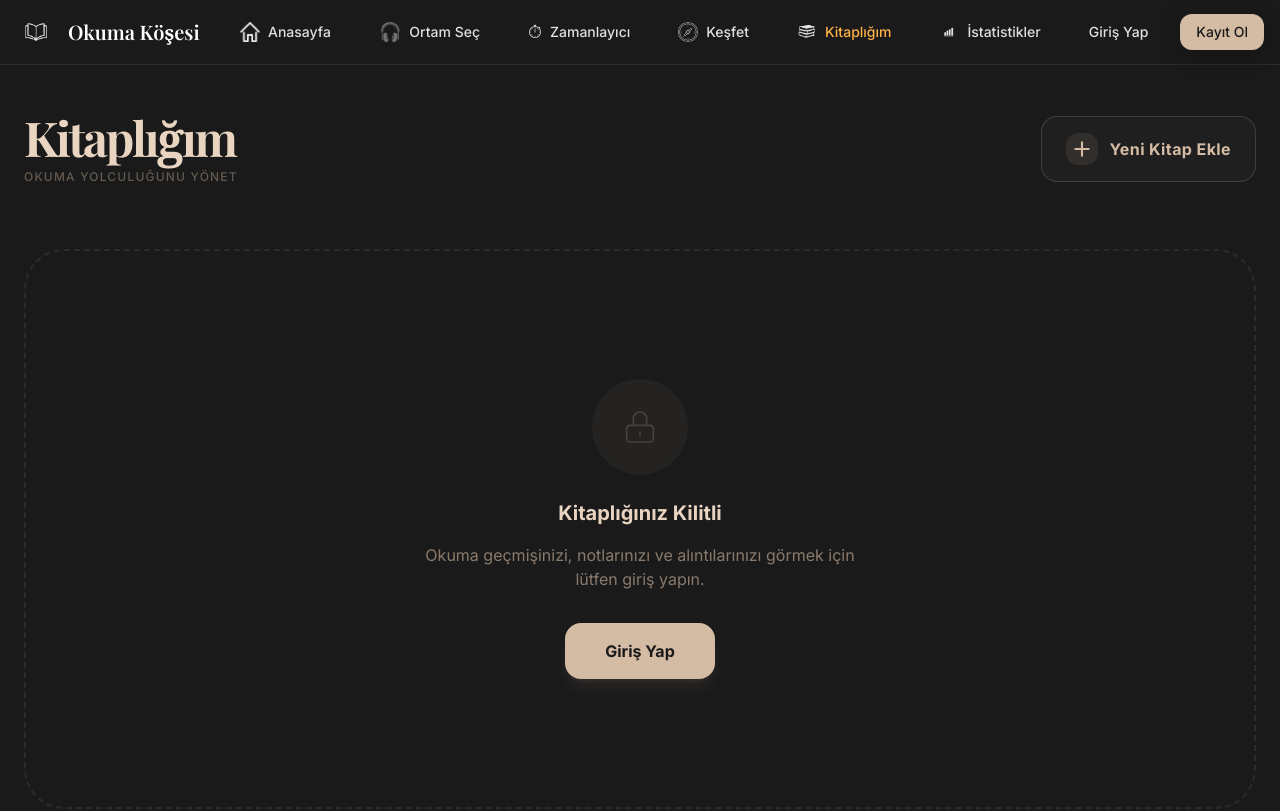
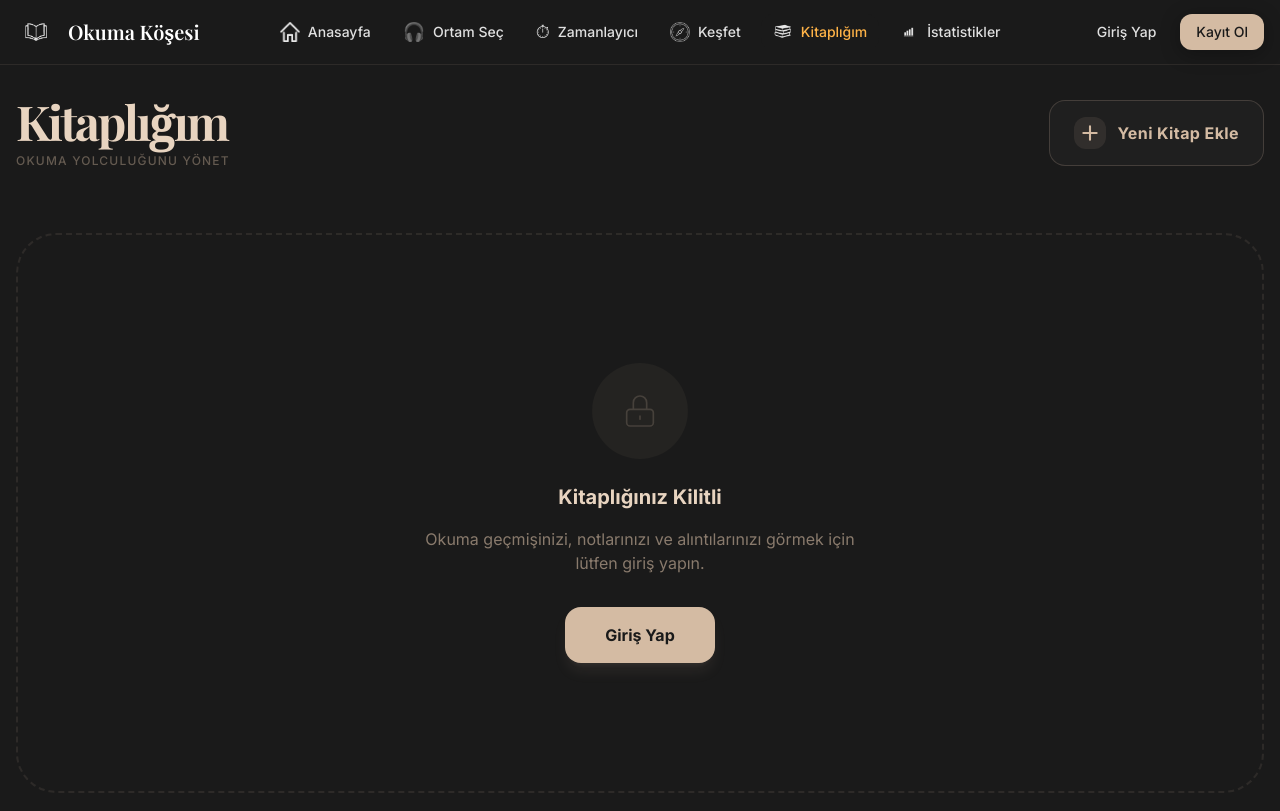
Before and after one commit to 1Acarrr/okuma-kosesi, a Next.js app in the folder client/: page /books in a window 1280 px wide. Shown: the top 811 px of the page. Built offline with nearby package versions, Linux system fonts and the light colour scheme.

Commit message:
Fix UI responsiveness across application: mobile navigation, page heights, and footer layout

```diff
--- a/client/src/components/Footer.tsx
+++ b/client/src/components/Footer.tsx
@@ -32,8 +32,8 @@ export const Footer: React.FC = () => {
           </Link>
 
           {/* Links and Copyright */}
-          <div className="flex flex-row items-center justify-end gap-2.5 sm:gap-8 md:gap-10 text-[10px] sm:text-[13px] md:text-[15px] font-sans text-text-medium whitespace-nowrap ml-auto">
-            <Link href="/about" className="hover:text-white transition-colors duration-200">
+          <div className="flex flex-row flex-wrap items-center justify-center sm:justify-end gap-x-4 sm:gap-x-8 gap-y-2 text-[10px] sm:text-[13px] md:text-[15px] font-sans text-text-medium ml-auto">
+            <Link href="/about" className="hover:text-white transition-colors duration-200 whitespace-nowrap">
               Hakkında
             </Link>
             <Link href="/contact" className="hover:text-white transition-colors duration-200">
--- a/client/src/components/Navigation.tsx
+++ b/client/src/components/Navigation.tsx
@@ -9,7 +9,9 @@ export const Navigation: React.FC = () => {
   const { isAuthenticated, user, logout } = useAppStore();
   const [mounted, setMounted] = useState(false);
   const [profileDropdownOpen, setProfileDropdownOpen] = useState(false);
+  const [mobileMenuOpen, setMobileMenuOpen] = useState(false);
   const dropdownRef = useRef<HTMLDivElement>(null);
+  const mobileMenuRef = useRef<HTMLDivElement>(null);
 
   // LocalStorage'dan token'ı yükle ve router değişikliklerini dinle
   useEffect(() => {
@@ -32,12 +34,11 @@ export const Navigation: React.FC = () => {
       }
     };
 
-    // İlk yüklemede kontrol et
     checkAuth();
 
-    // Router değişikliklerini dinle
     const handleRouteChange = () => {
       checkAuth();
+      setMobileMenuOpen(false); // Route değişince mobil menüyü kapat
     };
 
     router.events?.on('routeChangeComplete', handleRouteChange);
@@ -53,23 +54,27 @@ export const Navigation: React.FC = () => {
       if (dropdownRef.current && !dropdownRef.current.contains(event.target as Node)) {
         setProfileDropdownOpen(false);
       }
+      if (mobileMenuRef.current && !mobileMenuRef.current.contains(event.target as Node)) {
+        setMobileMenuOpen(false);
+      }
     };
 
-    if (profileDropdownOpen) {
+    if (profileDropdownOpen || mobileMenuOpen) {
       document.addEventListener('mousedown', handleClickOutside);
     }
 
     return () => {
       document.removeEventListener('mousedown', handleClickOutside);
     };
-  }, [profileDropdownOpen]);
+  }, [profileDropdownOpen, mobileMenuOpen]);
 
-  const profileMenuItems = [
-    { href: '/focus', label: 'Ortam Seç' },
-    { href: '/timer', label: 'Zamanlayıcı' },
-    { href: '/discover', label: 'Keşfet' },
-    { href: '/books', label: 'Kitaplığım' },
-    { href: '/stats', label: 'İstatistikler' },
+  const navLinks = [
+    { href: '/', label: 'Anasayfa', icon: '/home.png', isEmoji: false },
+    { href: '/focus', label: 'Ortam Seç', icon: '🎧', isEmoji: true },
+    { href: '/timer', label: 'Zamanlayıcı', icon: '⏱', isEmoji: true },
+    { href: '/discover', label: 'Keşfet', icon: '/kesfet.png', isEmoji: false },
+    { href: '/books', label: 'Kitaplığım', icon: '/kitaplık.png', isEmoji: false },
+    { href: '/stats', label: 'İstatistikler', icon: '/istatistik.png', isEmoji: false, requiresAuth: true },
   ];
 
   const handleLogout = () => {
@@ -77,11 +82,12 @@ export const Navigation: React.FC = () => {
     localStorage.removeItem('token');
     localStorage.removeItem('user');
     setProfileDropdownOpen(false);
+    setMobileMenuOpen(false);
     router.push('/');
   };
 
-  const handleAuthNavigation = (e: React.MouseEvent) => {
-    if (!isAuthenticated) {
+  const handleAuthNavigation = (e: React.MouseEvent, requiresAuth?: boolean) => {
+    if (requiresAuth && !isAuthenticated) {
       e.preventDefault();
       router.push('/login');
     }
@@ -94,9 +100,9 @@ export const Navigation: React.FC = () => {
       className="glass border-b border-warm-beige/10 sticky top-0 z-50 px-3 sm:px-4"
       style={{ backgroundColor: '#1a1a1a' }}
     >
-      <div className="flex items-center justify-between h-16 w-full">
+      <div className="flex items-center justify-between h-16 w-full max-w-7xl mx-auto">
         {/* Sol Taraf - Logo ve Başlık */}
-        <Link href="/" className="flex items-center gap-2 sm:gap-3 group">
+        <Link href="/" className="flex items-center gap-2 sm:gap-3 group z-50">
           <div className="relative w-8 h-8 sm:w-10 sm:h-10 flex-shrink-0">
             <Image
               src="/logo.png"
@@ -115,20 +121,26 @@ export const Navigation: React.FC = () => {
           </span>
         </Link>
 
-        {/* Sağ Taraf - Navigation ve Auth */}
-        <div className="flex items-center gap-2 sm:gap-4">
-          {/* Anasayfa Linki */}
+        {/* Orta Taraf - Desktop Navigation Links (sadece lg ve üzeri ekranlarda görünür) */}
+        <div className="hidden lg:flex items-center justify-center flex-1 gap-2 mx-4">
+          {navLinks.map((link) => (
             <Link
-            href="/"
-            className={`hidden sm:flex items-center gap-2 px-4 py-2 rounded-xl transition-all ${router.pathname === '/'
+              key={link.href}
+              href={link.href}
+              onClick={(e) => handleAuthNavigation(e, link.requiresAuth)}
+              className={`flex items-center gap-2 px-3 py-2 rounded-xl transition-all ${
+                router.pathname === link.href
                   ? 'text-[#ffb347] bg-dark-bg-primary/50'
                   : 'text-text-light hover:text-[#ffb347] hover:bg-dark-bg-primary/30'
               }`}
             >
+              {link.isEmoji ? (
+                <span className="text-lg">{link.icon}</span>
+              ) : (
                 <div className="relative w-5 h-5">
                   <Image
-                src="/home.png"
-                alt="Anasayfa"
+                    src={link.icon}
+                    alt={link.label}
                     width={20}
                     height={20}
                     className="w-full h-full object-contain brightness-0 invert opacity-90 contrast-200"
@@ -138,116 +150,21 @@ export const Navigation: React.FC = () => {
                     }}
                   />
                 </div>
-            <span className="text-sm font-medium">Anasayfa</span>
+              )}
+              <span className="text-sm font-medium whitespace-nowrap">{link.label}</span>
             </Link>
+          ))}
+        </div>
 
-          {/* Ortam Seçme Butonu */}
-          <Link
-            href="/focus"
-            className={`hidden sm:flex items-center gap-2 px-4 py-2 rounded-xl transition-all ${router.pathname === '/focus'
-              ? 'text-[#ffb347] bg-dark-bg-primary/50'
-              : 'text-text-light hover:text-[#ffb347] hover:bg-dark-bg-primary/30'
-              }`}
-          >
-            <span className="text-lg">🎧</span>
-            <span className="text-sm font-medium">Ortam Seç</span>
-          </Link>
-
-          {/* Zamanlayıcı Butonu */}
-          <Link
-            href="/timer"
-            className={`hidden sm:flex items-center gap-2 px-4 py-2 rounded-xl transition-all ${router.pathname === '/timer'
-              ? 'text-[#ffb347] bg-dark-bg-primary/50'
-              : 'text-text-light hover:text-[#ffb347] hover:bg-dark-bg-primary/30'
-              }`}
-          >
-            <span className="text-lg">⏱</span>
-            <span className="text-sm font-medium">Zamanlayıcı</span>
-          </Link>
-
-          {/* Keşfet Butonu */}
-          <Link
-            href="/discover"
-            className={`hidden sm:flex items-center gap-2 px-4 py-2 rounded-xl transition-all ${router.pathname === '/discover'
-              ? 'text-[#ffb347] bg-dark-bg-primary/50'
-              : 'text-text-light hover:text-[#ffb347] hover:bg-dark-bg-primary/30'
-              }`}
-          >
-            <div className="relative w-5 h-5">
-              <Image
-                src="/kesfet.png"
-                alt="Keşfet"
-                width={20}
-                height={20}
-                className="w-full h-full object-contain brightness-0 invert opacity-90 contrast-200"
-                style={{
-                  mixBlendMode: 'screen',
-                  filter: 'brightness(0) invert(1)',
-                }}
-              />
-            </div>
-            <span className="text-sm font-medium">Keşfet</span>
-          </Link>
-
-          {/* Kitaplığım Linki */}
-          <Link
-            href="/books"
-            className={`hidden sm:flex items-center gap-2 px-4 py-2 rounded-xl transition-all ${router.pathname === '/books'
-              ? 'text-[#ffb347] bg-dark-bg-primary/50'
-              : 'text-text-light hover:text-[#ffb347] hover:bg-dark-bg-primary/30'
-              }`}
-          >
-            <div className="relative w-5 h-5">
-              <Image
-                src="/kitaplık.png"
-                alt="Kitaplığım"
-                width={20}
-                height={20}
-                className="w-full h-full object-contain brightness-0 invert opacity-90 contrast-200"
-                style={{
-                  mixBlendMode: 'screen',
-                  filter: 'brightness(0) invert(1)',
-                }}
-              />
-            </div>
-            <span className="text-sm font-medium">Kitaplığım</span>
-          </Link>
-
-          {/* İstatistikler Linki */}
-          <Link
-            href="/stats"
-            onClick={handleAuthNavigation}
-            className={`hidden sm:flex items-center gap-2 px-4 py-2 rounded-xl transition-all ${router.pathname === '/stats'
-              ? 'text-[#ffb347] bg-dark-bg-primary/50'
-              : 'text-text-light hover:text-[#ffb347] hover:bg-dark-bg-primary/30'
-              }`}
-          >
-            <div className="relative w-5 h-5">
-              <Image
-                src="/istatistik.png"
-                alt="İstatistikler"
-                width={20}
-                height={20}
-                className="w-full h-full object-contain brightness-0 invert opacity-90 contrast-200"
-                style={{
-                  mixBlendMode: 'screen',
-                  filter: 'brightness(0) invert(1)',
-                }}
-              />
-            </div>
-            <span className="text-sm font-medium">İstatistikler</span>
-          </Link>
-
+        {/* Sağ Taraf - Profil ve Mobil Hamburger */}
+        <div className="flex items-center gap-2 sm:gap-4 z-50">
           {isAuthenticated && user ? (
-            <>
-              {/* Profil Dropdown */}
             <div className="relative" ref={dropdownRef}>
               <button
                 onClick={() => setProfileDropdownOpen(!profileDropdownOpen)}
                 className="flex items-center gap-3 px-3 py-2 rounded-xl hover:bg-dark-bg-primary/30 transition-all group"
               >
-                  {/* Desktop: Profil Fotoğrafı */}
-                  <div className="relative hidden sm:block w-8 h-8 rounded-full overflow-hidden border-2 border-warm-beige/30 group-hover:border-[#ffb347] transition-colors">
+                <div className="relative w-8 h-8 rounded-full overflow-hidden border-2 border-warm-beige/30 group-hover:border-[#ffb347] transition-colors">
                   <Image
                     src="/profile.png"
                     alt="Profil"
@@ -260,53 +177,26 @@ export const Navigation: React.FC = () => {
                     }}
                   />
                 </div>
-
-                  {/* Desktop: İsim ve Ok */}
-                  <span className="hidden sm:block text-text-light text-sm font-medium group-hover:text-[#ffb347] transition-colors">
+                {/* Masaüstünde (lg) ismi göster, altındaki ekranlarda gizle */}
+                <span className="hidden lg:block text-text-light text-sm font-medium group-hover:text-[#ffb347] transition-colors">
                   {user.name}
                 </span>
                 <svg
-                    className={`hidden sm:block w-4 h-4 text-text-medium transition-transform ${profileDropdownOpen ? 'rotate-180' : ''}`}
+                  className={`hidden lg:block w-4 h-4 text-text-medium transition-transform ${profileDropdownOpen ? 'rotate-180' : ''}`}
                   fill="none"
                   stroke="currentColor"
                   viewBox="0 0 24 24"
                 >
                   <path strokeLinecap="round" strokeLinejoin="round" strokeWidth={2} d="M19 9l-7 7-7-7" />
                 </svg>
-
-                  {/* Mobile: Hamburger Menu İkonu */}
-                  <div className="sm:hidden text-warm-beige group-hover:text-warm-light transition-colors flex items-center justify-center p-1">
-                    <svg className="w-7 h-7" fill="none" stroke="currentColor" viewBox="0 0 24 24">
-                      {profileDropdownOpen ? (
-                        <path strokeLinecap="round" strokeLinejoin="round" strokeWidth={2} d="M6 18L18 6M6 6l12 12" />
-                      ) : (
-                        <path strokeLinecap="round" strokeLinejoin="round" strokeWidth={2} d="M4 6h16M4 12h16m-7 6h7" />
-                      )}
-                    </svg>
-                  </div>
               </button>
 
-                {/* Dropdown Menu */}
+              {/* Desktop Profile Dropdown (lg ve üzeri) */}
               {profileDropdownOpen && (
-                  <div className="absolute right-0 mt-2 w-56 glass border border-warm-beige/10 rounded-2xl shadow-soft-lg overflow-hidden">
+                <div className="hidden lg:block absolute right-0 mt-2 w-56 bg-dark-bg-secondary border border-warm-beige/20 rounded-2xl shadow-soft-lg overflow-hidden">
                   <div className="px-4 py-3 border-b border-warm-beige/10">
                     <p className="text-sm font-semibold text-warm-beige font-serif">{user.name}</p>
                     <p className="text-xs text-text-medium mt-1">{user.email}</p>
-                    </div>
-                    <div className="py-1">
-                      {profileMenuItems.map((item) => (
-                        <Link
-                          key={item.href}
-                          href={item.href}
-                          onClick={() => setProfileDropdownOpen(false)}
-                          className={`flex items-center gap-3 px-4 py-2 transition-all ${router.pathname === item.href
-                            ? 'text-[#ffb347] bg-dark-bg-primary/50'
-                            : 'text-text-light hover:bg-dark-bg-primary/50 hover:text-[#ffb347]'
-                            }`}
-                        >
-                          <span className="text-sm">{item.label}</span>
-                        </Link>
-                      ))}
                   </div>
                   <div className="border-t border-warm-beige/10 py-1">
                     <button
@@ -319,24 +209,112 @@ export const Navigation: React.FC = () => {
                 </div>
               )}
             </div>
-            </>
           ) : (
-            <>
-              {/* Giriş Yapılmamışsa */}
+            <div className="hidden lg:flex items-center gap-2">
               <Link
                 href="/login"
-                className="px-2 sm:px-4 py-2 rounded-xl text-text-light hover:text-[#ffb347] hover:bg-dark-bg-primary/30 transition-all text-sm font-medium whitespace-nowrap"
+                className="px-4 py-2 rounded-xl text-text-light hover:text-[#ffb347] hover:bg-dark-bg-primary/30 transition-all text-sm font-medium whitespace-nowrap"
               >
                 Giriş Yap
               </Link>
               <Link
                 href="/register"
-                className="px-3 sm:px-4 py-2 rounded-xl bg-warm-beige hover:bg-warm-light text-dark-bg-primary transition-all text-sm font-medium shadow-soft whitespace-nowrap"
+                className="px-4 py-2 rounded-xl bg-warm-beige hover:bg-warm-light text-dark-bg-primary transition-all text-sm font-medium shadow-soft whitespace-nowrap"
               >
                 Kayıt Ol
               </Link>
-            </>
+            </div>
           )}
+
+          {/* Mobil Menü İkonu (Hamburger) - Sadece lg altı ekranlarda (Tablet ve Telefon) */}
+          <div className="lg:hidden flex items-center" ref={mobileMenuRef}>
+            <button
+              onClick={() => setMobileMenuOpen(!mobileMenuOpen)}
+              className="text-warm-beige hover:text-warm-light transition-colors flex items-center justify-center p-2 rounded-xl hover:bg-dark-bg-primary/30"
+              aria-label="Menüyü Aç/Kapat"
+            >
+              <svg className="w-7 h-7" fill="none" stroke="currentColor" viewBox="0 0 24 24">
+                {mobileMenuOpen ? (
+                  <path strokeLinecap="round" strokeLinejoin="round" strokeWidth={2} d="M6 18L18 6M6 6l12 12" />
+                ) : (
+                  <path strokeLinecap="round" strokeLinejoin="round" strokeWidth={2} d="M4 6h16M4 12h16m-7 6h7" />
+                )}
+              </svg>
+            </button>
+
+            {/* Mobile Dropdown Menu */}
+            {mobileMenuOpen && (
+              <div className="absolute top-[65px] right-2 w-[240px] bg-dark-bg-secondary border border-warm-beige/20 rounded-2xl shadow-[0_8px_30px_rgb(0,0,0,0.8)] overflow-hidden z-50">
+                {isAuthenticated && user && (
+                  <div className="px-4 py-4 border-b border-warm-beige/20 bg-dark-bg-primary/50">
+                    <p className="text-sm font-semibold text-warm-beige font-serif">{user.name}</p>
+                    <p className="text-xs text-text-medium mt-1 truncate">{user.email}</p>
+                  </div>
+                )}
+
+                <div className="py-2">
+                  {navLinks.map((link) => (
+                    <Link
+                      key={link.href}
+                      href={link.href}
+                      onClick={(e) => handleAuthNavigation(e, link.requiresAuth)}
+                      className={`flex items-center gap-3 px-5 py-3 transition-all ${
+                        router.pathname === link.href
+                          ? 'text-[#ffb347] bg-dark-bg-primary/50 border-l-2 border-[#ffb347]'
+                          : 'text-text-light hover:bg-dark-bg-primary/30 hover:text-[#ffb347] border-l-2 border-transparent'
+                      }`}
+                    >
+                      {link.isEmoji ? (
+                        <span className="text-lg w-5 text-center">{link.icon}</span>
+                      ) : (
+                        <div className="relative w-5 h-5 opacity-90">
+                          <Image
+                            src={link.icon}
+                            alt={link.label}
+                            width={20}
+                            height={20}
+                            className={`w-full h-full object-contain brightness-0 invert contrast-200 ${router.pathname === link.href ? '' : 'opacity-80'}`}
+                            style={{
+                              mixBlendMode: 'screen',
+                              filter: 'brightness(0) invert(1)',
+                            }}
+                          />
+                        </div>
+                      )}
+                      <span className="text-sm font-medium">{link.label}</span>
+                    </Link>
+                  ))}
+                </div>
+
+                {!isAuthenticated ? (
+                  <div className="border-t border-warm-beige/20 py-2 px-3 flex flex-col gap-2 bg-dark-bg-primary/30">
+                    <Link
+                      href="/login"
+                      className="w-full px-4 py-2 text-center rounded-xl text-text-light hover:bg-dark-bg-primary/50 transition-all text-sm font-medium"
+                    >
+                      Giriş Yap
+                    </Link>
+                    <Link
+                      href="/register"
+                      className="w-full px-4 py-2 text-center rounded-xl bg-warm-beige hover:bg-warm-light text-dark-bg-primary transition-all text-sm font-medium shadow-soft"
+                    >
+                      Kayıt Ol
+                    </Link>
+                  </div>
+                ) : (
+                  <div className="border-t border-warm-beige/20 py-1 bg-dark-bg-primary/30">
+                    <button
+                      onClick={handleLogout}
+                      className="w-full flex items-center justify-center gap-3 px-4 py-3 text-red-400 hover:bg-red-900/20 hover:text-red-300 transition-all text-sm font-medium"
+                    >
+                      <span>Çıkış Yap</span>
+                    </button>
+                  </div>
+                )}
+              </div>
+            )}
+          </div>
+
         </div>
       </div>
     </nav>
--- a/client/src/pages/books.tsx
+++ b/client/src/pages/books.tsx
@@ -242,7 +242,7 @@ export default function BooksPage() {
   const bookQuotes = quotes.filter(q => q.bookId === selectedBook?.id);
 
   return (
-    <main className="min-h-screen bg-dark-bg-primary text-text-light px-6 py-12 font-sans selection:bg-warm-beige/30">
+    <main className="w-full flex-1 bg-dark-bg-primary px-4 py-8 font-sans selection:bg-warm-beige/30">
       <div className="max-w-7xl mx-auto">
 
         {/* Header Section */}
--- a/client/src/pages/focus.tsx
+++ b/client/src/pages/focus.tsx
@@ -40,7 +40,7 @@ export default function FocusPage() {
   };
 
   return (
-    <main className="min-h-screen bg-dark-bg-primary px-4 py-8">
+    <main className="w-full flex-1 bg-dark-bg-primary px-4 py-8">
       <div className="max-w-6xl mx-auto">
         <h2 className="text-3xl md:text-4xl font-serif font-bold mb-2 text-warm-beige">
           Ortam Seç
--- a/client/src/pages/login.tsx
+++ b/client/src/pages/login.tsx
@@ -45,7 +45,7 @@ export default function LoginPage() {
   };
 
   return (
-    <main className="min-h-screen bg-dark-bg-primary flex items-center justify-center px-4 py-8">
+    <main className="w-full flex-1 flex flex-col items-center justify-center px-4 py-8 bg-dark-bg-primary">
       <div className="w-full max-w-md">
         {/* Logo/Title */}
         <div className="text-center mb-8 space-y-2">
--- a/client/src/pages/register.tsx
+++ b/client/src/pages/register.tsx
@@ -67,7 +67,7 @@ export default function RegisterPage() {
   };
 
   return (
-    <main className="min-h-screen bg-dark-bg-primary flex items-center justify-center px-4 py-8">
+    <main className="w-full flex-1 flex flex-col items-center justify-center px-4 py-8 bg-dark-bg-primary">
       <div className="w-full max-w-md">
         {/* Logo/Title */}
         <div className="text-center mb-8 space-y-2">
```
Also changed, not shown: client/src/pages/index.tsx (+5 -5 lines). Lines whose indentation alone changed are shown as unchanged.
